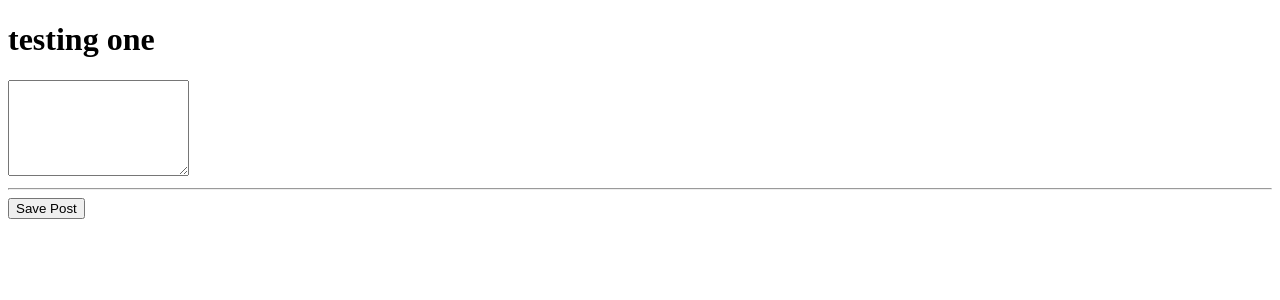
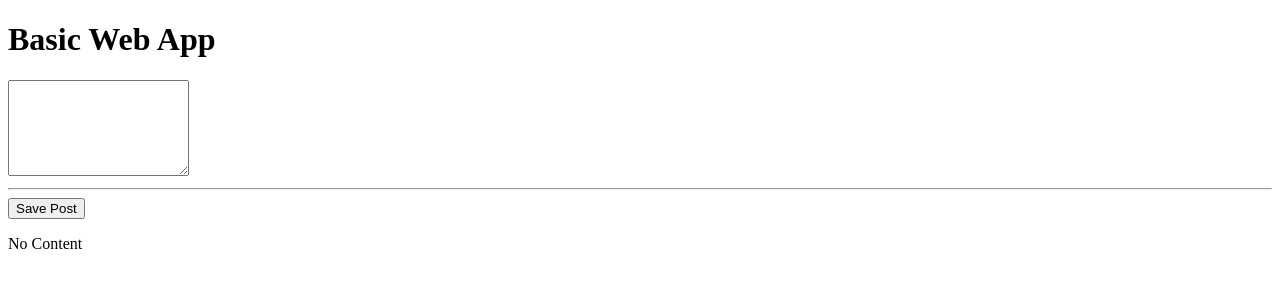
Before and after one commit to zohaibqaiser55/WebApp, an Angular app: page / in a window 1280 px wide. Shown: the top 300 px of the page. Built offline with nearby package versions, Linux system fonts and the light colour scheme.

Commit message:
added two way binding to be able to get the input from the Text field and be able to manuplate

```diff
--- a/src/app/app.component.html
+++ b/src/app/app.component.html
@@ -1,2 +1,2 @@
-<h1> testing one </h1>
+<h1> Basic Web App </h1>
 <app-post-create></app-post-create>
--- a/src/app/app.module.ts
+++ b/src/app/app.module.ts
@@ -1,6 +1,6 @@
 import { BrowserModule } from '@angular/platform-browser';
 import { NgModule } from '@angular/core';
-
+import { FormsModule} from '@angular/forms';
 import { AppComponent } from './app.component';
 import {PostCreateComponent} from './posts/post-create/post-create.component'
 
@@ -11,7 +11,8 @@ import {PostCreateComponent} from './posts/post-create/post-create.component'
     PostCreateComponent
   ],
   imports: [
-    BrowserModule
+    BrowserModule,
+    FormsModule
   ],
   providers: [],
   bootstrap: [AppComponent]
--- a/src/app/posts/post-create/post-create.component.html
+++ b/src/app/posts/post-create/post-create.component.html
@@ -1,3 +1,4 @@
-<textarea rows="6"></textarea>
+<textarea rows="6" [(ngModel)]= "enteredValue" ></textarea>
 <hr>
 <button (click)="onAddPost()">Save Post</button>
+<p>{{  newPost }}</p>
--- a/src/app/posts/post-create/post-create.component.ts
+++ b/src/app/posts/post-create/post-create.component.ts
@@ -5,8 +5,11 @@ import { Component } from '@angular/core';
     templateUrl: './post-create.component.html'
 })
 export class PostCreateComponent {
+
+    enteredValue ='';
+    newPost = 'No Content';
     //A fuction that will learn when someone click the button in html file(action)
-    onAddPost(){
-        alert('Post created')
+    onAddPost(postInput: HTMLTextAreaElement){
+        this.newPost = this.enteredValue;
     }
 }
```
